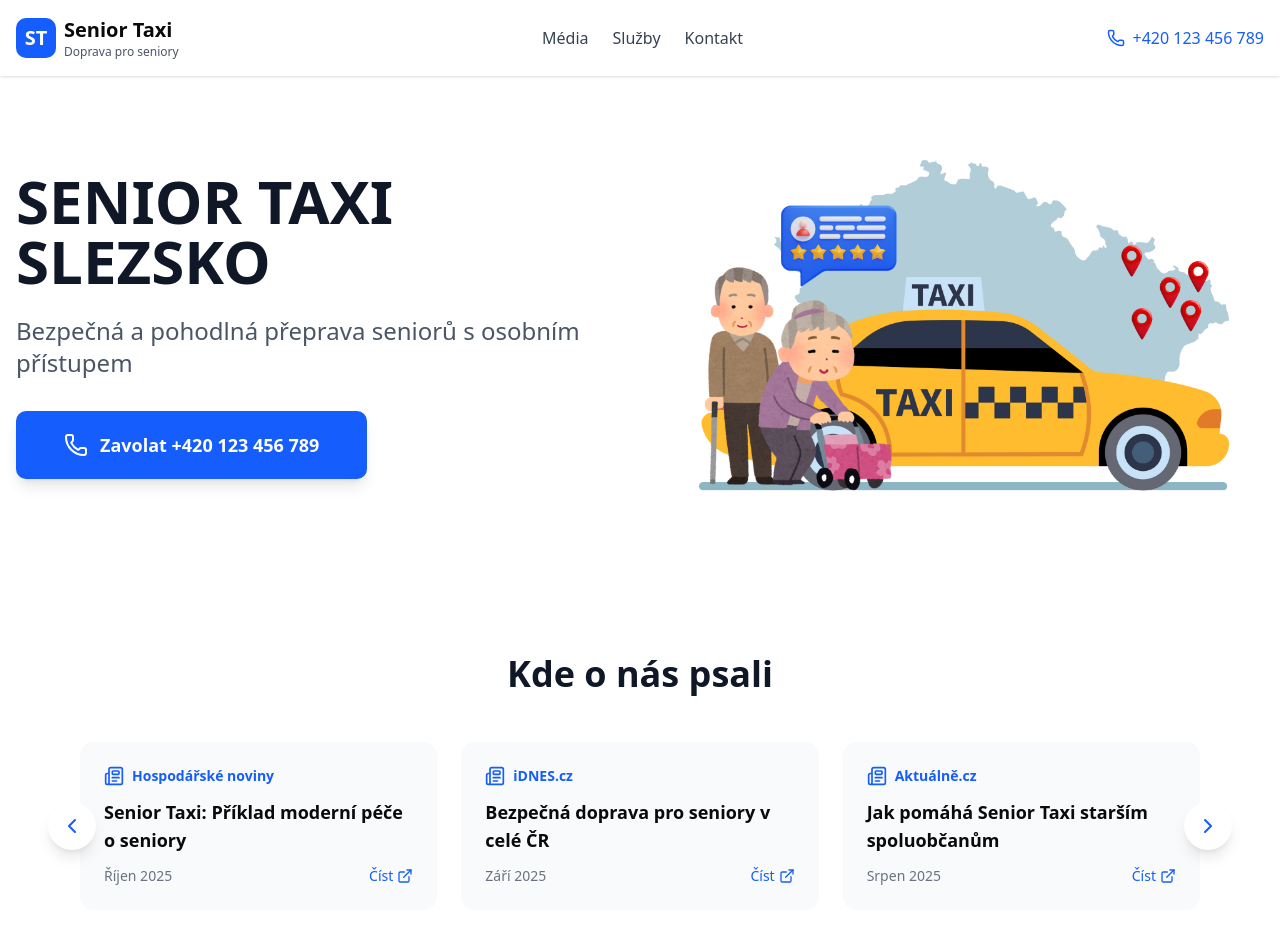
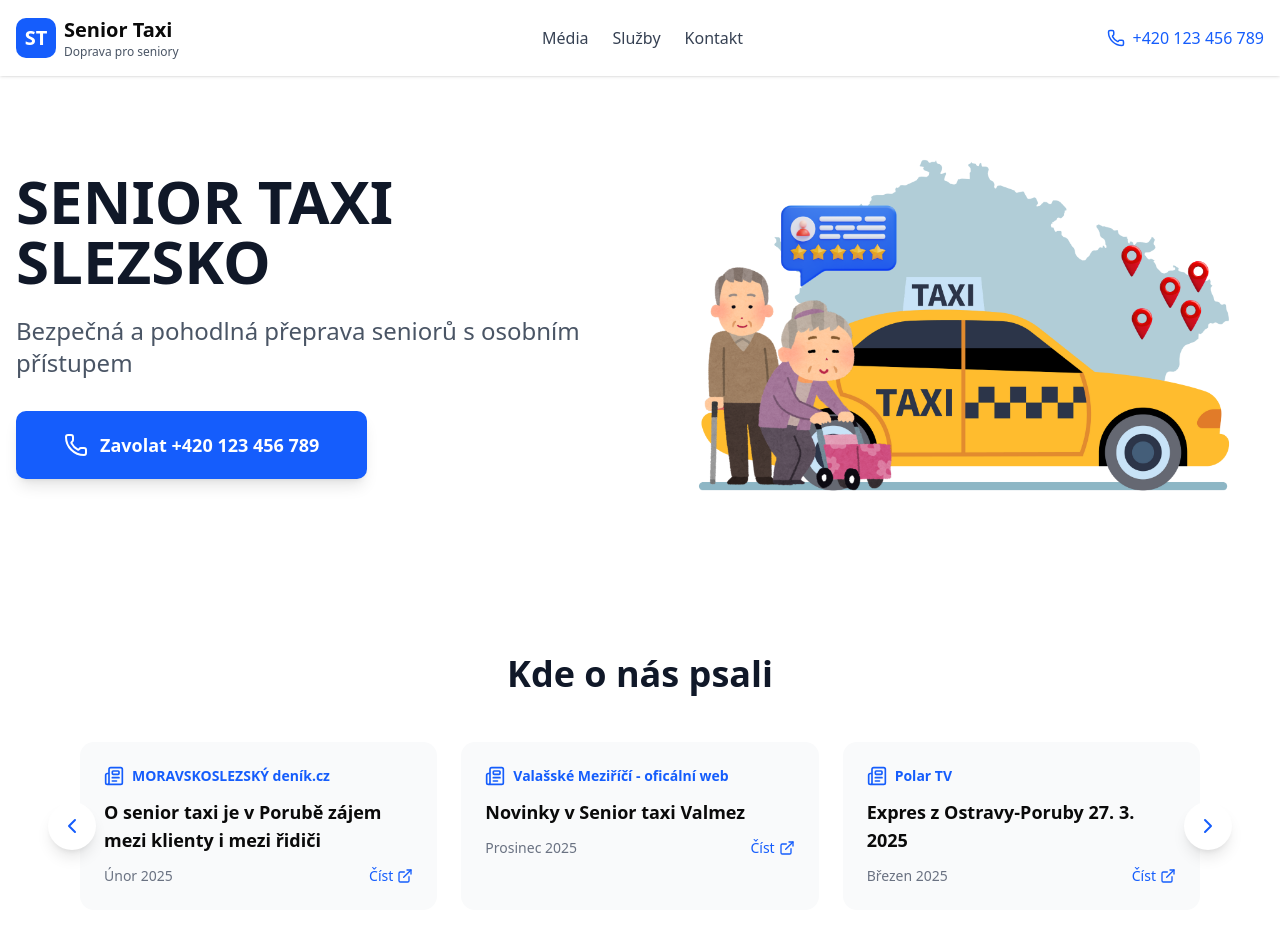
Before and after one commit to Agillis24/senior_taxi, a React (Vite) app: page / in a window 1280 px wide. Shown: the top 952 px of the page. Built offline with nearby package versions, Linux system fonts and the light colour scheme.

Commit message:
Update article details in Media component

```diff
--- a/src/components/Media.tsx
+++ b/src/components/Media.tsx
@@ -6,34 +6,34 @@ export function Media() {
 
   const articles = [
     {
-      title: 'Senior Taxi: Příklad moderní péče o seniory',
-      publication: 'Hospodářské noviny',
-      date: 'Říjen 2025',
-      url: '#',
+      title: 'O senior taxi je v Porubě zájem mezi klienty i mezi řidiči',
+      publication: 'MORAVSKOSLEZSKÝ deník.cz',
+      date: 'Únor 2025',
+      url: 'https://moravskoslezsky.denik.cz/zpravy_region/ostrava-poruba-senior-taxi-sluzba-klienti-ridici-doprava-20250226.html',
     },
     {
-      title: 'Bezpečná doprava pro seniory v celé ČR',
-      publication: 'iDNES.cz',
-      date: 'Září 2025',
-      url: '#',
+      title: 'Novinky v Senior taxi Valmez',
+      publication: 'Valašské Meziříčí - oficální web',
+      date: 'Prosinec 2025',
+      url: 'https://www.valasskemezirici.cz/novinky-v-senior-taxi-valmez/d-59680',
     },
     {
-      title: 'Jak pomáhá Senior Taxi starším spoluobčanům',
-      publication: 'Aktuálně.cz',
-      date: 'Srpen 2025',
-      url: '#',
+      title: 'Expres z Ostravy-Poruby 27. 3. 2025',
+      publication: 'Polar TV',
+      date: 'Březen 2025',
+      url: 'https://polar.cz/index.php/zpravy/ostrava/ostrava-poruba/11000047942/senior-expres-poruba-ma-za-sebou-rekordni-rok-taxiky-najezdily-pres-62-000-km?cmpscreen',
     },
     {
-      title: 'Inovativní služby pro starší generaci',
-      publication: 'Lidové noviny',
-      date: 'Červenec 2025',
-      url: '#',
+      title: 'Senior taxi ve Valašském Meziříčí má v roce 2026 několik novinek',
+      publication: 'Televize TVS',
+      date: 'Leden 2026',
+      url: 'https://itvs24.cz/valasske-mezirici/senior-taxi-ve-valasskem-mezirici-ma-v-roce-2026-nekolik-novinek',
     },
     {
-      title: 'GPS monitoring zvyšuje bezpečnost seniorů',
-      publication: 'Deník.cz',
-      date: 'Červen 2025',
-      url: '#',
+      title: 'Senior Expres Poruba má za sebou rekordní rok. Taxíky najezdily přes 62 000 km',
+      publication: 'Polar TV',
+      date: 'Březen 2025',
+      url: 'https://polar.cz/zpravy/ostrava/ostrava-mesto/11000047901/senior-expres-poruba-ma-za-sebou-rekordni-rok-taxiky-najezdily-pres-62-000-km?utm_source=www.seznam.cz&utm_medium=sekce-z-internetu',
     },
   ];
 
```
